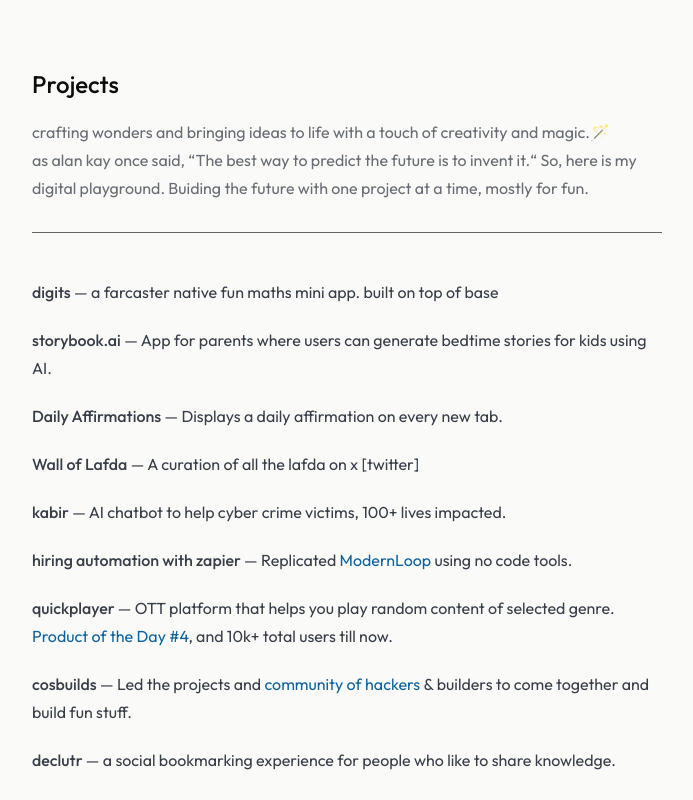
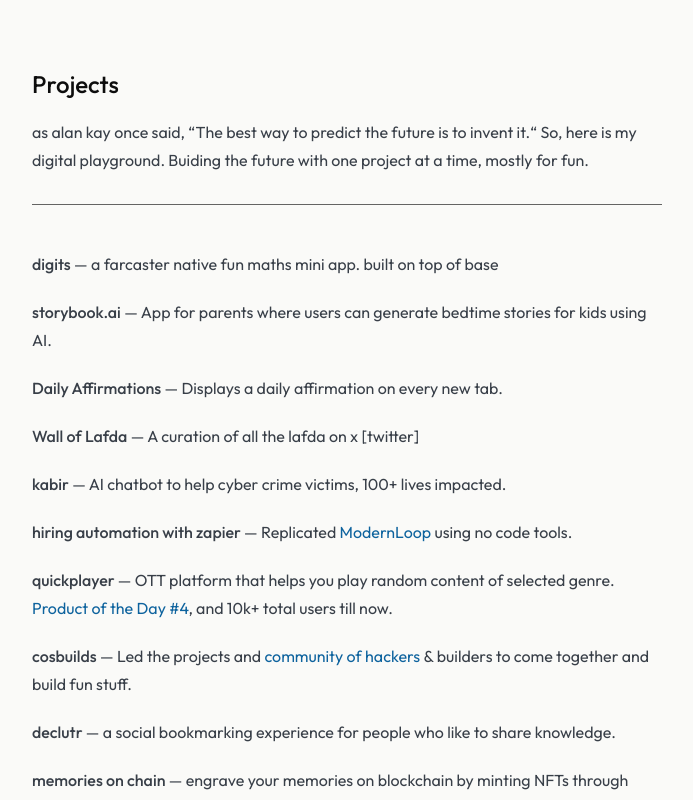
Before and after one commit to priyanshuratnakar/ratnakar.xyz, a Next.js app: page /projects in a window 1280 px wide. Shown: the top 800 px of the page, without its empty margins (293-986 px from the left). Built offline with nearby package versions, Linux system fonts and the light colour scheme.

Commit message:
Update projects.tsx

```diff
--- a/pages/projects.tsx
+++ b/pages/projects.tsx
@@ -42,9 +42,8 @@
               opacity={"100%"}>
                 Projects
               </Text>
-              <Text opacity={"75%"}>crafting wonders and bringing ideas to life with a touch of creativity and magic.🪄 <br></br>
               as alan kay once said, &ldquo;The best way to predict the future is to invent it.&ldquo;
-              So, here is my digital playground. Buiding the future with one project at a time, mostly for fun.</Text>
+              So, here is my digital playground. Buiding the future with one project at a time, mostly for fun.
             </Flex>
             <Divider borderColor={"black"} />
           </Flex>
```
